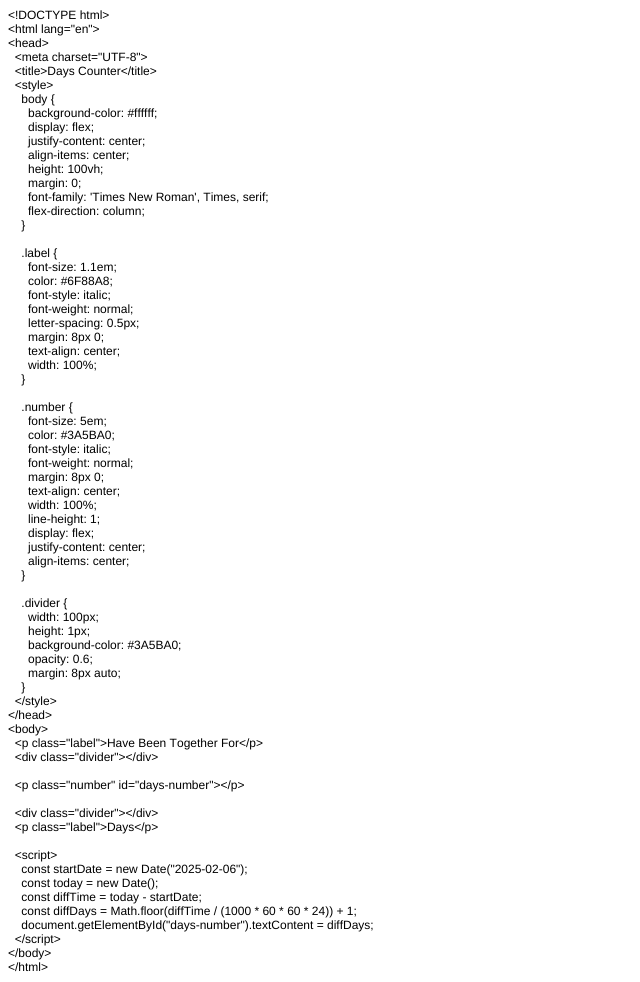
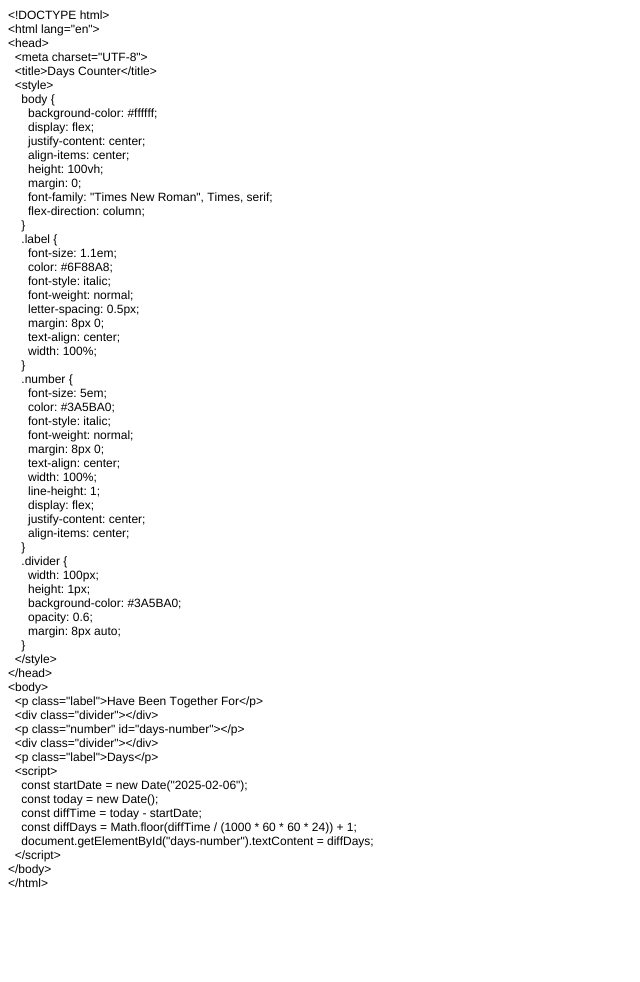
Before and after one commit to OKA-chan98/DaysCounter, a plain HTML site: page index.html in a window 1280 px wide. Shown: the whole page, without its empty margins (0-640 px from the left). After the commit the page ends 898 px from the top, so only its background shows below. Drawn offline with Linux system fonts and the light colour scheme.

Commit message:
Add files via upload

```diff
--- a/index.html
+++ b/index.html
@@ -8,7 +8,6 @@
   <meta name="CocoaVersion" content="2299.6">
   <style type="text/css">
     p.p1 {margin: 0.0px 0.0px 0.0px 0.0px; font: 12.0px Helvetica}
-    p.p2 {margin: 0.0px 0.0px 0.0px 0.0px; font: 12.0px Helvetica; min-height: 14.0px}
     span.s1 {font-kerning: none}
   </style>
 </head>
@@ -26,10 +25,9 @@
 <p class="p1"><span class="s1"><span class="Apple-converted-space">      </span>align-items: center;</span></p>
 <p class="p1"><span class="s1"><span class="Apple-converted-space">      </span>height: 100vh;</span></p>
 <p class="p1"><span class="s1"><span class="Apple-converted-space">      </span>margin: 0;</span></p>
-<p class="p1"><span class="s1"><span class="Apple-converted-space">      </span>font-family: 'Times New Roman', Times, serif;</span></p>
+<p class="p1"><span class="s1"><span class="Apple-converted-space">      </span>font-family: "Times New Roman", Times, serif;</span></p>
 <p class="p1"><span class="s1"><span class="Apple-converted-space">      </span>flex-direction: column;</span></p>
 <p class="p1"><span class="s1"><span class="Apple-converted-space">    </span>}</span></p>
-<p class="p2"><span class="s1"></span><br></p>
 <p class="p1"><span class="s1"><span class="Apple-converted-space">    </span>.label {</span></p>
 <p class="p1"><span class="s1"><span class="Apple-converted-space">      </span>font-size: 1.1em;</span></p>
 <p class="p1"><span class="s1"><span class="Apple-converted-space">      </span>color: #6F88A8;</span></p>
@@ -40,7 +38,6 @@
 <p class="p1"><span class="s1"><span class="Apple-converted-space">      </span>text-align: center;</span></p>
 <p class="p1"><span class="s1"><span class="Apple-converted-space">      </span>width: 100%;</span></p>
 <p class="p1"><span class="s1"><span class="Apple-converted-space">    </span>}</span></p>
-<p class="p2"><span class="s1"></span><br></p>
 <p class="p1"><span class="s1"><span class="Apple-converted-space">    </span>.number {</span></p>
 <p class="p1"><span class="s1"><span class="Apple-converted-space">      </span>font-size: 5em;</span></p>
 <p class="p1"><span class="s1"><span class="Apple-converted-space">      </span>color: #3A5BA0;</span></p>
@@ -54,7 +51,6 @@
 <p class="p1"><span class="s1"><span class="Apple-converted-space">      </span>justify-content: center;</span></p>
 <p class="p1"><span class="s1"><span class="Apple-converted-space">      </span>align-items: center;</span></p>
 <p class="p1"><span class="s1"><span class="Apple-converted-space">    </span>}</span></p>
-<p class="p2"><span class="s1"></span><br></p>
 <p class="p1"><span class="s1"><span class="Apple-converted-space">    </span>.divider {</span></p>
 <p class="p1"><span class="s1"><span class="Apple-converted-space">      </span>width: 100px;</span></p>
 <p class="p1"><span class="s1"><span class="Apple-converted-space">      </span>height: 1px;</span></p>
@@ -67,12 +63,9 @@
 <p class="p1"><span class="s1">&lt;body&gt;</span></p>
 <p class="p1"><span class="s1"><span class="Apple-converted-space">  </span>&lt;p class="label"&gt;Have Been Together For&lt;/p&gt;</span></p>
 <p class="p1"><span class="s1"><span class="Apple-converted-space">  </span>&lt;div class="divider"&gt;&lt;/div&gt;</span></p>
-<p class="p2"><span class="s1"></span><br></p>
 <p class="p1"><span class="s1"><span class="Apple-converted-space">  </span>&lt;p class="number" id="days-number"&gt;&lt;/p&gt;</span></p>
-<p class="p2"><span class="s1"></span><br></p>
 <p class="p1"><span class="s1"><span class="Apple-converted-space">  </span>&lt;div class="divider"&gt;&lt;/div&gt;</span></p>
 <p class="p1"><span class="s1"><span class="Apple-converted-space">  </span>&lt;p class="label"&gt;Days&lt;/p&gt;</span></p>
-<p class="p2"><span class="s1"></span><br></p>
 <p class="p1"><span class="s1"><span class="Apple-converted-space">  </span>&lt;script&gt;</span></p>
 <p class="p1"><span class="s1"><span class="Apple-converted-space">    </span>const startDate = new Date("2025-02-06");</span></p>
 <p class="p1"><span class="s1"><span class="Apple-converted-space">    </span>const today = new Date();</span></p>
```
